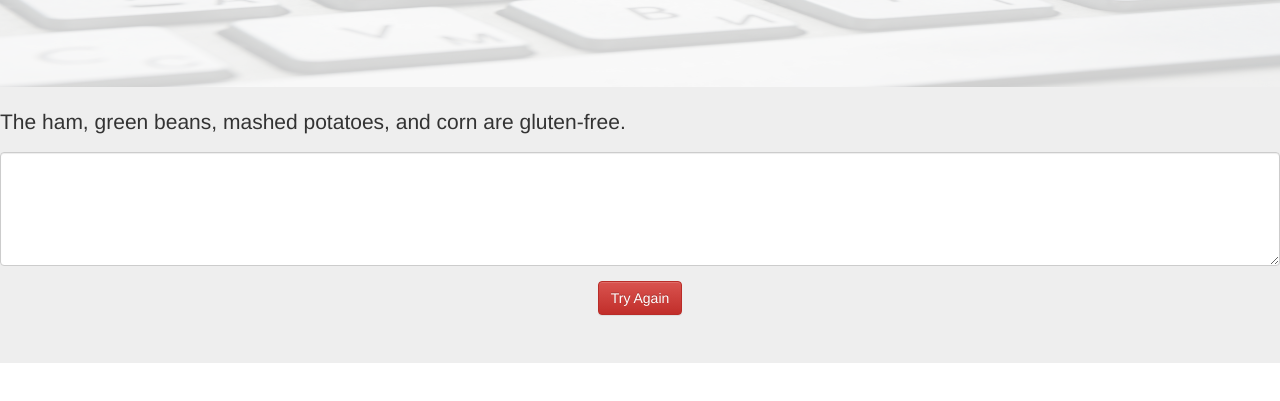
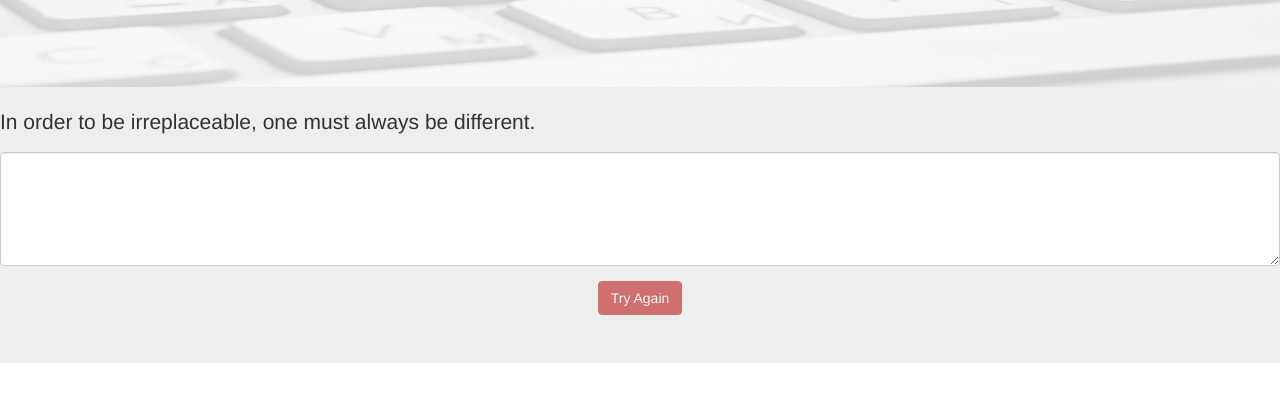
Before and after one commit to humza011/TypeTest, a plain HTML site: page index.html in a window 1280 px wide. Shown: the part 163-564 px from the top of the page. Drawn offline with nearby package versions, Linux system fonts and the light colour scheme.

Commit message:
Some modification

```diff
--- a/index.html
+++ b/index.html
@@ -25,7 +25,7 @@
 
   <div class="jumbotron" style="padding-top: 0;">
   <br>
-  <p id="actualtxt">The ham, green beans, mashed potatoes, and corn are gluten-free.</p>
+  <p id="actualtxt"></p>
   <div class="form-group">
     <textarea id="enteredtxt" rows="5" class="form-control"> </textarea>
   </div>
--- a/index.js
+++ b/index.js
@@ -1,25 +1,28 @@
 $( document ).ready(function() {
+  let quotesArray = [
+    "First, solve the problem. Then, write the code.",
+    "Experience is the name everyone gives to their mistakes.",
+    "In order to be irreplaceable, one must always be different.",
+    "Code is like humor. When you have to explain it, it’s bad.",
+    "Make it work, make it right, make it fast."]
   $("#tryagain").prop("disabled", true);
+  $("#actualtxt").text(quotesArray[Math.round(Math.random()*quotesArray.length)]);
 });
 
 const calcTime = () => {
+  var count = 0;
+  var input = document.getElementById('enteredtxt');
   var enteredText = Array.from($("#enteredtxt").val().trim());
   var actualText = Array.from($("#actualtxt").text());
   var lenFree = enteredText.length;
-    // var arrEntered = [];
-    // enteredText.forEach((letter,index) => {
-    //   arrEntered.push(enteredText[index]);
-    // });
-
   var actualLen = actualText.slice(0,lenFree);
-
   console.log(actualLen);
-
 }
 
   setTimeout(() => {
    console.log("After 5 seconds");
     calcTime();
+    $("#enteredtxt").prop("disabled", true);
     $("#tryagain").prop("disabled", false);
     console.log("End")
-  },5000)
+  },10000)
```
Lines whose indentation alone changed are shown as unchanged.
